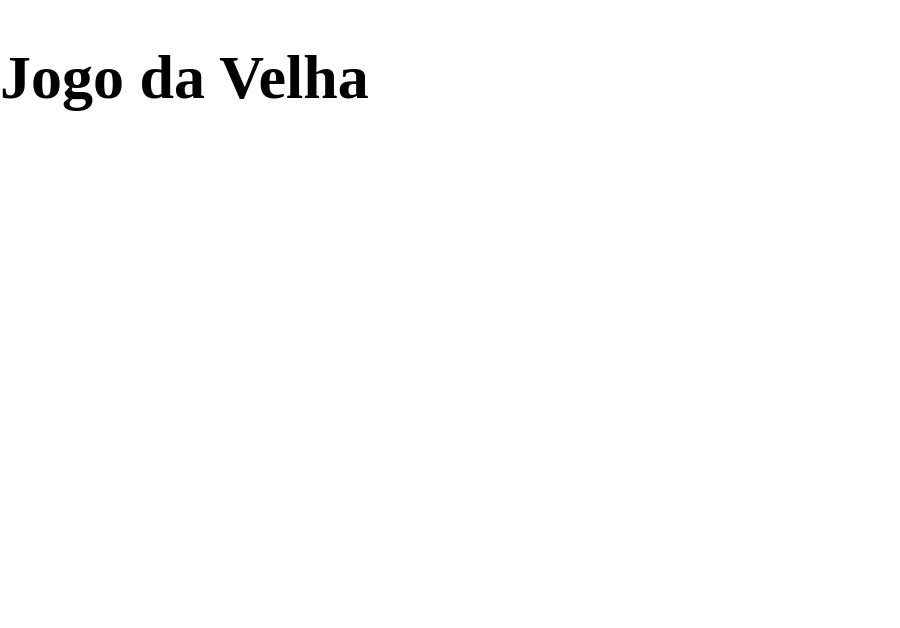
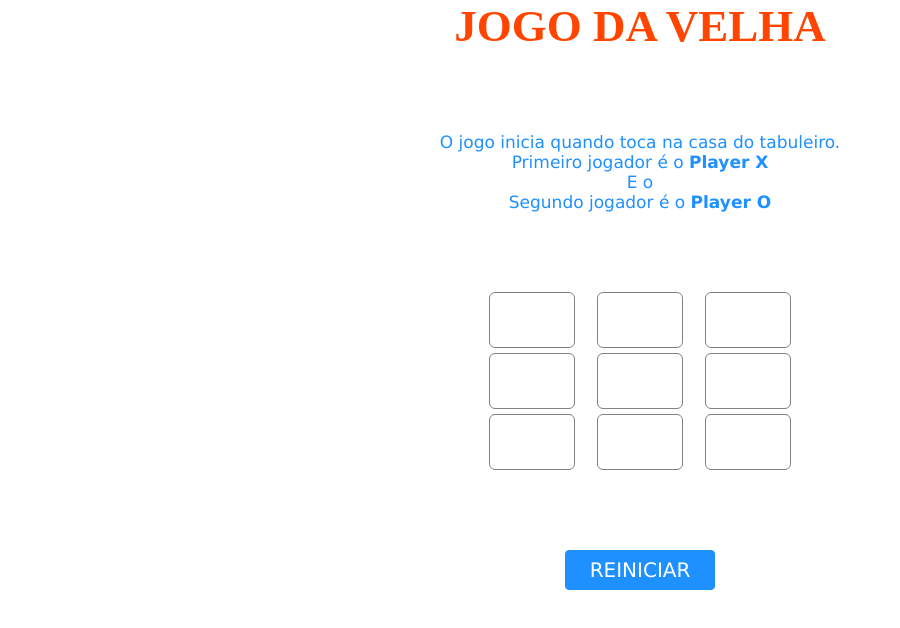
Before and after one commit to elthoncr/projeto-meu-jogo-da-velha, a plain HTML site: page index.html in a window 1280 px wide. Shown: the whole page, without its empty margins (0-900 px from the left). Drawn offline with nearby package versions, Linux system fonts and the light colour scheme.

Commit message:
Continuacao da implementacao do Jogo da Velha

```diff
--- a/index.html
+++ b/index.html
@@ -1,25 +1,58 @@
 <!DOCTYPE html>
-<html lang="en">
+<html lang="PT-BR">
   <head>
     <meta charset="UTF-8" />
+
     <meta http-equiv="X-UA-Compatible" content="IE=edge" />
+
     <meta name="viewport" content="width=device-width, initial-scale=1.0" />
+
+    <!-- CSS file Included / CSS inclusão do Arquivo -->
     <link rel="stylesheet" type="text/css" href="style/style.css" />
+
+    <!-- JavaScript file included / JavaScript inclusão do Arquivo -->
     <title>Jogo da Velha</title>
-    <script src="https://code.jquery.com/jquery-3.5.0.js"></script>
   </head>
   <body>
-    <h1 id="name-game">Jogo da Velha</h1>
-    <div class="container">
-      <div id="campo0"></div>
-      <div id="campo1"></div>
-      <div id="campo2"></div>
-      <div id="campo3"></div>
-      <div id="campo4"></div>
-      <div id="campo5"></div>
-      <div id="campo6"></div>
-      <div id="campo7"></div>
-      <div id="campo8"></div>
-    </div>
+    <main>
+      <h1>JOGO DA VELHA</h1>
+      <div id="instruction-game">
+        <p>O jogo inicia quando toca na casa do tabuleiro.</p>
+        <p>Primeiro jogador é o <strong>Player X</strong></p>
+        <p>E o</p>
+        <p>Segundo jogador é o <strong>Player O</strong></p>
+      </div>
+
+      <!-- Grid of boxes / Grade de caixas. -->
+      <div id="grid">
+        <input
+          type="text"
+          class="gridBox"
+          id="b1"
+          onclick="jogar(b1);"
+          readonly
+        />
+
+        <input type="text" class="gridBox" id="b2" readonly />
+
+        <input type="text" class="gridBox" id="b3" readonly />
+
+        <input type="text" class="gridBox" id="b4" readonly />
+
+        <input type="text" class="gridBox" id="b5" readonly />
+
+        <input type="text" class="gridBox" id="b6" readonly />
+
+        <input type="text" class="gridBox" id="b7" readonly />
+
+        <input type="text" class="gridBox" id="b8" readonly />
+
+        <input type="text" class="gridBox" id="b9" readonly />
+      </div>
+
+      <button id="but">REINICIAR</button>
+
+      <p id="print"></p>
+    </main>
   </body>
 </html>
--- a/style/style.css
+++ b/style/style.css
@@ -1,17 +1,63 @@
-body {
+/* Código CSS */
+
+/* Body */
+* {
   margin: 0 auto;
 }
 
-#name-game {
-  font-size: 62px;
+/* Heading */
+h1 {
+  color: orangered;
+  font-size: 45px;
 }
 
-.container {
+/* Grid of boxes / Grade de caixas. */
+#grid {
   display: flex;
-  background-color: blue;
-  width: 400px;
+  flex-wrap: wrap;
+  width: 20rem;
+  gap: 5px;
 }
 
-#campo {
-  width: 40px;
+/* 3*3 Grid / Grade */
+.gridBox {
+  width: 80px;
+  height: 52px;
+  margin: auto;
+  border: 1px solid gray;
+  border-radius: 6px;
+  font-size: 30px;
+  text-align: center;
 }
+
+/* Reset Button / Botão de Reiniciar Jogo */
+#but {
+  box-sizing: border-box;
+  width: 150px;
+  height: 40px;
+  border: 1px solid dodgerblue;
+  margin: auto;
+  border-radius: 4px;
+  font-family: Verdana, Geneva, Tahoma, sans-serif;
+  background-color: dodgerblue;
+  color: white;
+  font-size: 20px;
+  cursor: pointer;
+}
+
+/* Conteudo Principal */
+main {
+  text-align: center;
+}
+
+/* Game Instruction Text / Texto com Instruções do Jogo */
+#instruction-game {
+  font-family: Verdana, Geneva, Tahoma, sans-serif;
+  color: dodgerblue;
+  font-size: 17px;
+  padding-top: 5rem;
+}
+
+#grid {
+  padding: 5rem;
+}
```
Also changed, not shown: js/scripts.js (+28 -0 lines).
